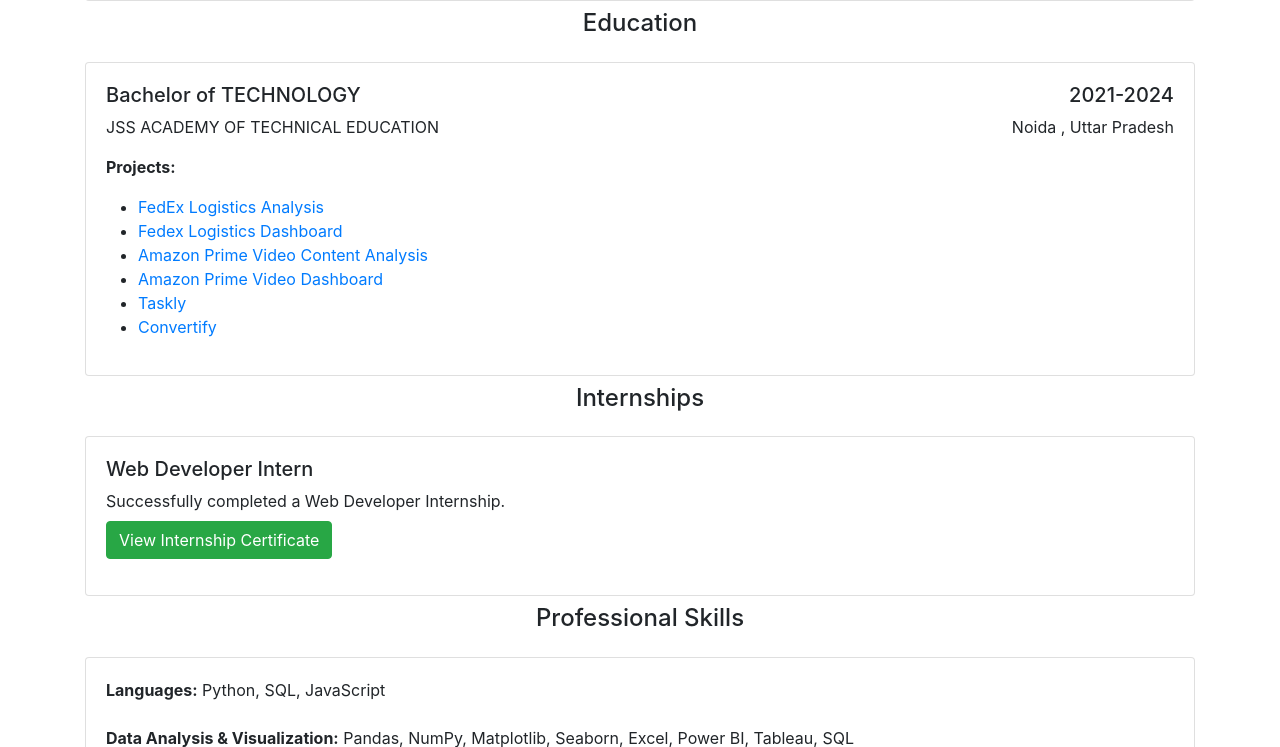
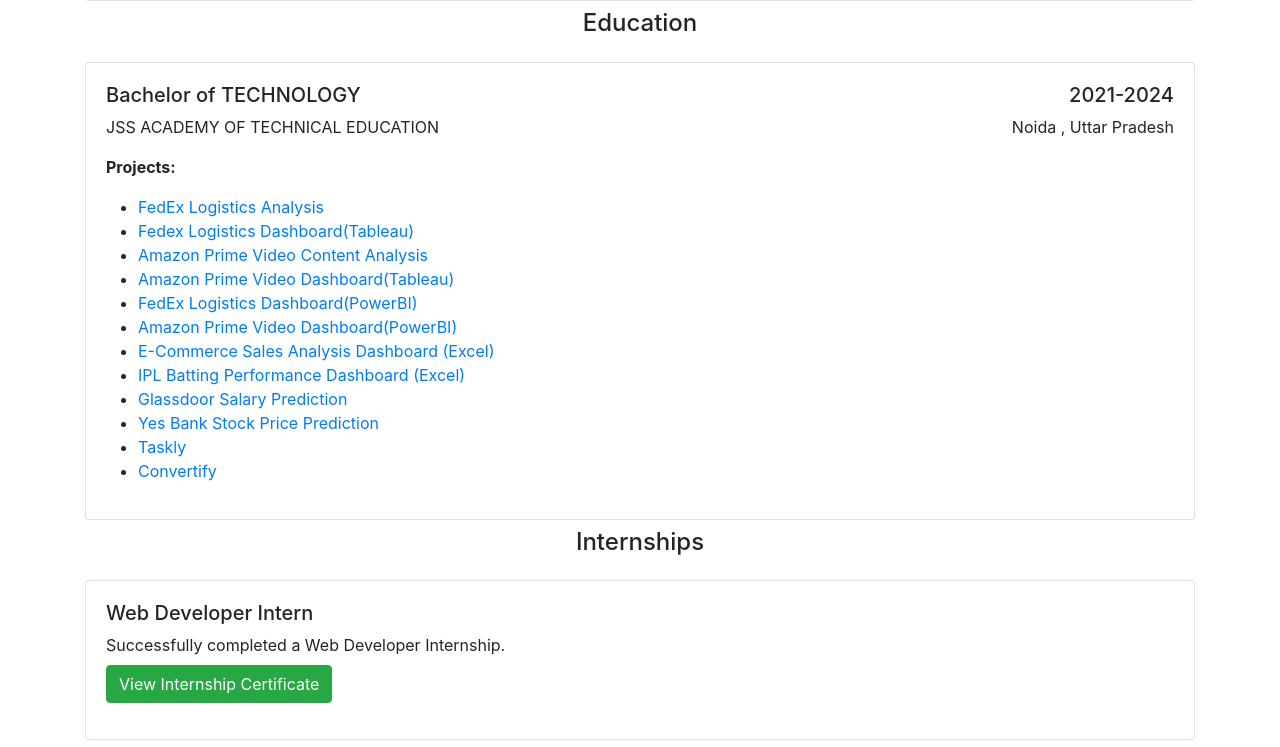
Before and after one commit to Aniket02102001/MyPortfolio, a Flask app: page / in a window 1280 px wide. Shown: the part 946-1693 px from the top of the page. Run offline with Flask 3, Linux system fonts and the light colour scheme; some libraries are stand-ins or nearby versions.

Commit message:
Updated project

```diff
--- a/templates/index.html
+++ b/templates/index.html
@@ -169,10 +169,26 @@
                             <li>
                                 <a href="https://colab.research.google.com/drive/1oVtpS4aPZy4DLv8vrYfZ8bm20kZXpEpG?usp=sharing">FedEx Logistics Analysis</a></li>
 
-                            <li><a href="https://public.tableau.com/app/profile/aniket.sahu/viz/FedEx__Logistics__Dashboard/ExecutiveOverviewDashboard1">Fedex Logistics Dashboard</a></li>
+                            <li><a href="https://public.tableau.com/app/profile/aniket.sahu/viz/FedEx__Logistics__Dashboard/ExecutiveOverviewDashboard1">Fedex Logistics Dashboard(Tableau)</a></li>
                             <li><a href="https://colab.research.google.com/drive/12ItS19SO41TlfvXimrYF5kLtKnkVpVKL#scrollTo=DpeJGUA3kjGy">Amazon Prime Video Content Analysis</a>
                             </li>
-                            <li><a href="https://public.tableau.com/app/profile/aniket.sahu/viz/amazon__prime__dashboard/ContentOverviewDashboard">Amazon Prime Video Dashboard</a></li>
+                            <li><a href="https://public.tableau.com/app/profile/aniket.sahu/viz/amazon__prime__dashboard/ContentOverviewDashboard">Amazon Prime Video Dashboard(Tableau)</a></li>
+
+                            <li>
+                                <a href="https://drive.google.com/file/d/1FHM7-648iDC4yr_bta7V5BBVpgqJhc3x/view">FedEx Logistics Dashboard(PowerBI)</a></li>
+                                <li>
+                                <a href="https://drive.google.com/file/d/1oc7kurJqizOYsugET3jRULjMhWWp-CrO/view">Amazon Prime Video Dashboard(PowerBI)</a></li>
+                                <li>
+                                <a href="">E-Commerce Sales Analysis Dashboard (Excel)</a></li>
+                                <li>
+                                <a href="https://docs.google.com/spreadsheets/d/1oVnJs_lsFbCbBo3FEAg6kln9jqcz3Cjm/edit?gid=1754177902#gid=1754177902">IPL Batting Performance Dashboard (Excel)</a></li>
+                                <li>
+                                <a href="https://colab.research.google.com/drive/1i_86O5XaUfkdDNfcVofXeY92NcPZTaMy">Glassdoor Salary Prediction</a></li>
+                                <li>
+                                <a href="https://colab.research.google.com/drive/1lC9zL9xSGXdTufTr53HqcVx_TJBqXgHD#scrollTo=Z-hykwinpx6N">Yes Bank Stock Price Prediction</a></li>
+
+
+
                             <li>
                                 <a href="https://taskly-gmtg.onrender.com/">Taskly</a></li>
                             <li>
```
